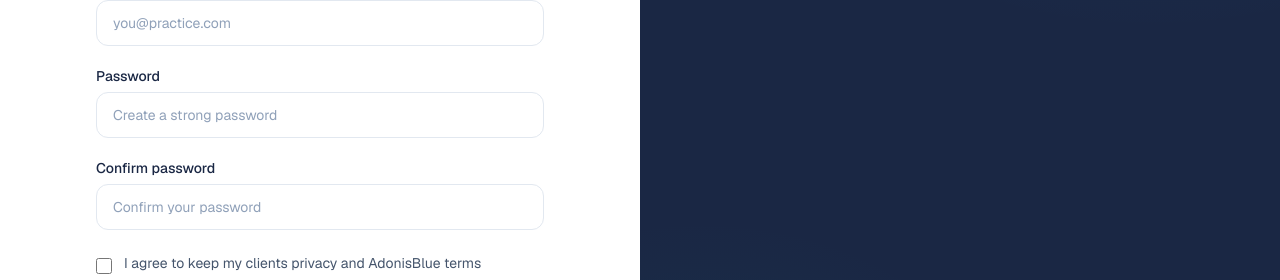
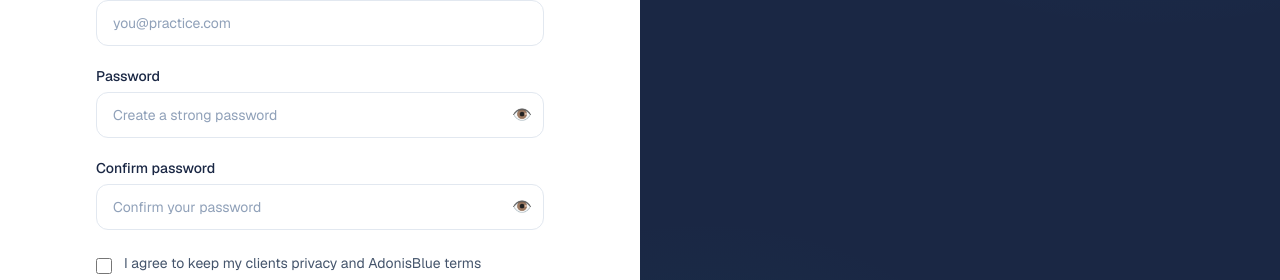
Before and after one commit to M316-mar/AdonisBlue, a Next.js app: page /auth in a window 1280 px wide. Shown: the part 343-623 px from the top of the page. Built offline with nearby package versions, Linux system fonts and the light colour scheme; no server answers; a web font is replaced by a local one.

Commit message:
Add show/hide password toggle to all password fields

```diff
--- a/app/auth/page.tsx
+++ b/app/auth/page.tsx
@@ -62,6 +62,10 @@ export default function AuthPage() {
   const [resetError, setResetError] = useState<string | null>(null);
   const [resetSuccessMessage, setResetSuccessMessage] = useState<string | null>(null);
   const [signupSuccessMessage, setSignupSuccessMessage] = useState<string | null>(null);
+
+  const [showPassword, setShowPassword] = useState(false);
+  const [showConfirm, setShowConfirm] = useState(false);
+  const [showLoginPassword, setShowLoginPassword] = useState(false);
 
   function switchToSignup() {
     setMode("signup");
@@ -248,31 +252,51 @@ export default function AuthPage() {
                     <label htmlFor="signup-password" className="mb-1.5 block text-sm font-medium text-[#1a2744]">
                       Password
                     </label>
+                    <div className="relative">
                       <input
                         id="signup-password"
                         name="password"
-                      type="password"
+                        type={showPassword ? "text" : "password"}
                         autoComplete="new-password"
                         value={signupPassword}
                         onChange={(e) => setSignupPassword(e.target.value)}
-                      className="w-full rounded-xl border border-slate-200 bg-white px-4 py-3 text-sm text-[#1a2744] outline-none ring-[#0d9488]/30 transition placeholder:text-slate-400 focus:border-[#0d9488] focus:ring-2"
+                        className="w-full rounded-xl border border-slate-200 bg-white px-4 py-3 pr-11 text-sm text-[#1a2744] outline-none ring-[#0d9488]/30 transition placeholder:text-slate-400 focus:border-[#0d9488] focus:ring-2"
                         placeholder="Create a strong password"
                       />
+                      <button
+                        type="button"
+                        onClick={() => setShowPassword((p) => !p)}
+                        className="absolute right-3 top-1/2 -translate-y-1/2 text-slate-400 hover:text-slate-600"
+                        aria-label={showPassword ? "Hide password" : "Show password"}
+                      >
+                        {showPassword ? "🙈" : "👁️"}
+                      </button>
+                    </div>
                   </div>
                   <div>
                     <label htmlFor="signup-confirm" className="mb-1.5 block text-sm font-medium text-[#1a2744]">
                       Confirm password
                     </label>
+                    <div className="relative">
                       <input
                         id="signup-confirm"
                         name="confirmPassword"
-                      type="password"
+                        type={showConfirm ? "text" : "password"}
                         autoComplete="new-password"
                         value={signupConfirm}
                         onChange={(e) => setSignupConfirm(e.target.value)}
-                      className="w-full rounded-xl border border-slate-200 bg-white px-4 py-3 text-sm text-[#1a2744] outline-none ring-[#0d9488]/30 transition placeholder:text-slate-400 focus:border-[#0d9488] focus:ring-2"
+                        className="w-full rounded-xl border border-slate-200 bg-white px-4 py-3 pr-11 text-sm text-[#1a2744] outline-none ring-[#0d9488]/30 transition placeholder:text-slate-400 focus:border-[#0d9488] focus:ring-2"
                         placeholder="Confirm your password"
                       />
+                      <button
+                        type="button"
+                        onClick={() => setShowConfirm((p) => !p)}
+                        className="absolute right-3 top-1/2 -translate-y-1/2 text-slate-400 hover:text-slate-600"
+                        aria-label={showConfirm ? "Hide password" : "Show password"}
+                      >
+                        {showConfirm ? "🙈" : "👁️"}
+                      </button>
+                    </div>
                   </div>
                   <label className="flex cursor-pointer items-start gap-3 pt-1">
                     <input
@@ -346,16 +370,26 @@ export default function AuthPage() {
                       Forgot password?
                     </button>
                   </div>
+                  <div className="relative">
                     <input
                       id="login-password"
                       name="password"
-                    type="password"
+                      type={showLoginPassword ? "text" : "password"}
                       autoComplete="current-password"
                       value={loginPassword}
                       onChange={(e) => setLoginPassword(e.target.value)}
-                    className="w-full rounded-xl border border-slate-200 bg-white px-4 py-3 text-sm text-[#1a2744] outline-none ring-[#0d9488]/30 transition placeholder:text-slate-400 focus:border-[#0d9488] focus:ring-2"
+                      className="w-full rounded-xl border border-slate-200 bg-white px-4 py-3 pr-11 text-sm text-[#1a2744] outline-none ring-[#0d9488]/30 transition placeholder:text-slate-400 focus:border-[#0d9488] focus:ring-2"
                       placeholder="Your password"
                     />
+                    <button
+                      type="button"
+                      onClick={() => setShowLoginPassword((p) => !p)}
+                      className="absolute right-3 top-1/2 -translate-y-1/2 text-slate-400 hover:text-slate-600"
+                      aria-label={showLoginPassword ? "Hide password" : "Show password"}
+                    >
+                      {showLoginPassword ? "🙈" : "👁️"}
+                    </button>
+                  </div>
                 </div>
                 <button
                   type="submit"
```
Lines whose indentation alone changed are shown as unchanged.
